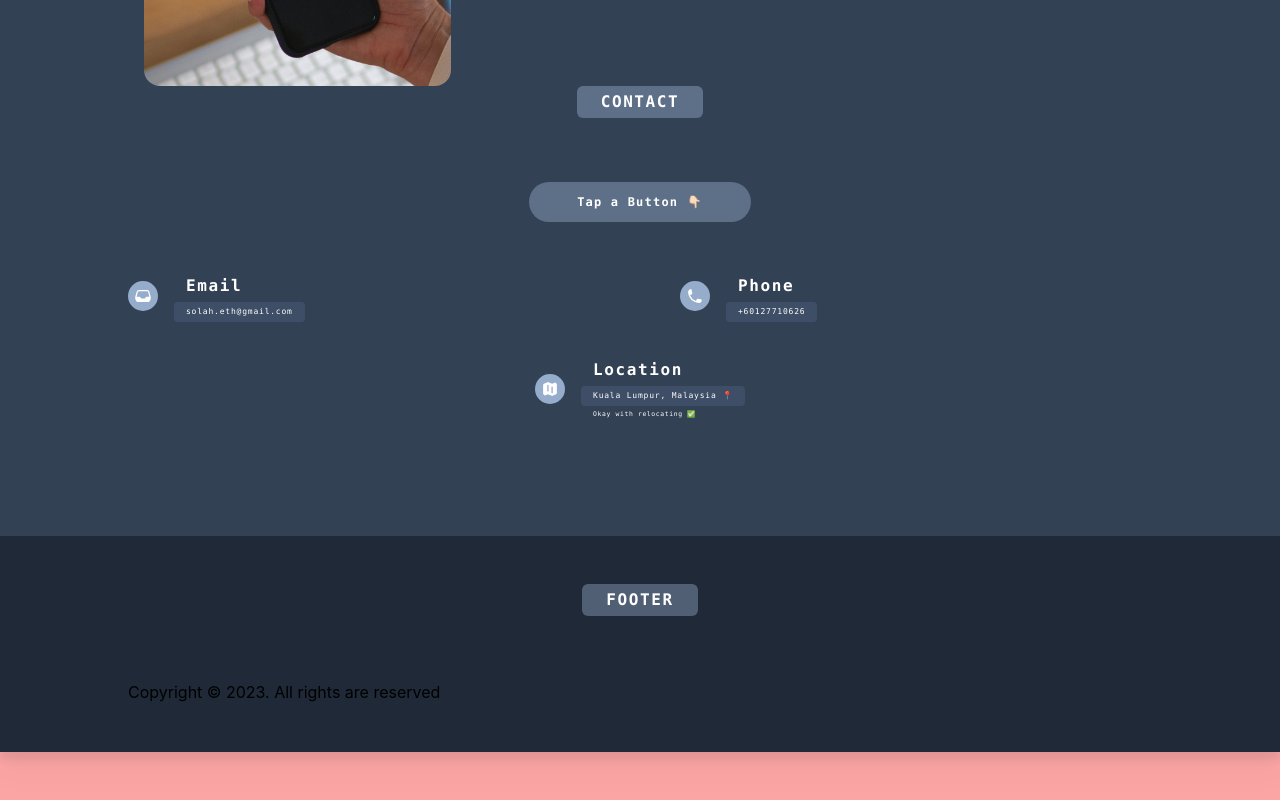
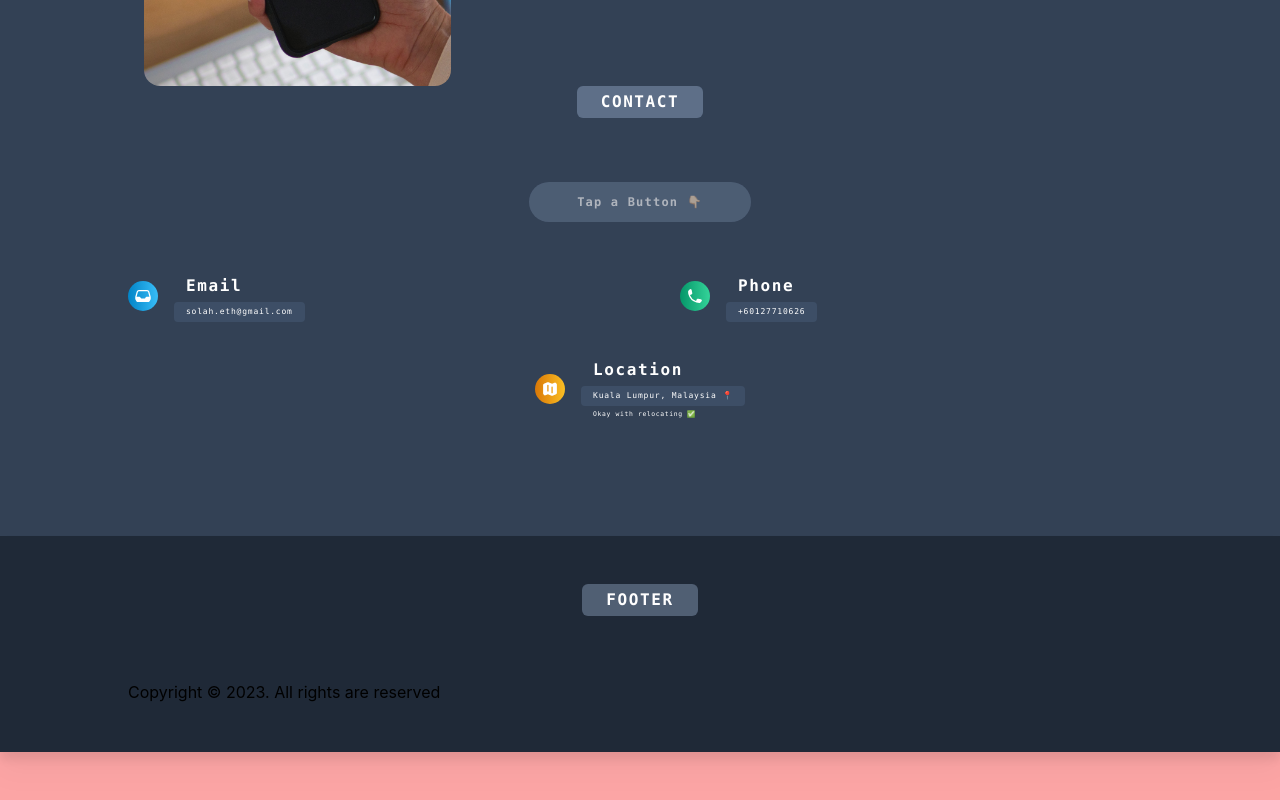
Before and after one commit to solahidris/PP02-Portfolio, a React (Create React App) app: page / in a window 1280 px wide. Shown: the part 2852-3652 px from the top of the page. Built offline with nearby package versions, Linux system fonts and the light colour scheme.

Commit message:
added color to button contact

```diff
--- a/src/App.js
+++ b/src/App.js
@@ -203,44 +203,14 @@ function App() {
           <p className="lg:mt-0 mt-[2rem] mb-[4rem] tracking-widest font-mono font-bold text-white bg-blue-200/30 px-[1.5rem] py-[0.25rem] rounded-md">CONTACT</p>
         </div>
         <div className="flex justify-center">
-          <p className="bg-blue-200/30 py-[0.75rem] px-[3rem] rounded-3xl text-center text-white font-mono font-bold tracking-widest text-xs">Tap a Button 👇🏻</p>
+          <p className="bg-blue-200/30 py-[0.75rem] px-[3rem] rounded-3xl text-center text-white font-mono font-bold tracking-widest text-xs animate-pulse">Tap a Button 👇🏻</p>
         </div>
-
-        {/* <div className="flex justify-center pt-8 ">
-          <button value="emailSection" onClick={() => contactSectionHandler("emailSection")}>
-            <div className="flex py-8">
-              <InboxIcon className="text-white bg-blue-200/70 rounded-full self-center p-[0.4rem] w-[30px] h-[30px]"/>
-              <div className="flex flex-col">
-                <p className="text-white font-mono font-bold self-start mx-4 px-3 py-1 tracking-widest">Email</p>
-                <p className="bg-blue-300/10 rounded text-white font-mono text-[0.5rem] self-center mx-4 px-3 py-1 tracking-widest">solah.eth@gmail.com</p>
-              </div>
-            </div>
-          </button>
-          <button value="phoneSection" onClick={() => contactSectionHandler("phoneSection")}>
-            <div className="flex py-8">
-              <PhoneIcon className="text-white bg-blue-200/70 rounded-full self-center p-[0.4rem] w-[30px] h-[30px]"/>
-              <div className="flex flex-col">
-                <p className="text-white font-mono font-bold self-start mx-4 px-3 py-1 tracking-widest">Phone</p>
-                <p className="bg-blue-300/10 rounded text-white font-mono text-[0.5rem] self-center mx-4 px-3 py-1 tracking-widest">+60127710626</p>
-              </div>
-            </div>
-          </button>
-        </div>
-
-        <div className="flex justify-start ml-3">
-          <MapIcon className="text-white bg-blue-200/70 rounded-full self-center p-[0.4rem] w-[30px] h-[30px]"/>
-          <div className="flex flex-col">
-            <p className="text-white font-mono font-bold self-start mx-4 px-3 py-1 tracking-widest">Location</p>
-            <p className="bg-blue-300/10 rounded text-white font-mono text-[0.5rem] self-center ml-4 px-3 py-1 tracking-widest">Kuala Lumpur, Malaysia 📍</p>
-            <p className="text-white font-mono text-[0.4rem] self-start mx-4 px-3 py-1 tracking-widest">Okay with relocating ✅ </p>
-          </div>
-        </div> */}
 
         <div className="grid grid-cols-2 grid-flow-rows gap-y-8 gap-x-[5rem] pt-[3rem] pb-[2rem] place-content-center">
           <div>
             <button value="emailSection" onClick={() => contactSectionHandler("emailSection")}>
               <div className="flex">
-                <InboxIcon className="text-white bg-blue-200/70 rounded-full self-center p-[0.4rem] w-[30px] h-[30px]"/>
+                <InboxIcon className="text-white bg-gradient-to-r from-sky-600 to-sky-400 rounded-full self-center p-[0.4rem] w-[30px] h-[30px]"/>
                 <div className="flex flex-col">
                   <p className="text-white font-mono font-bold self-start mx-4 px-3 py-1 tracking-widest">Email</p>
                   <p className="bg-blue-300/10 rounded text-white font-mono text-[0.5rem] self-center mx-4 px-3 py-1 tracking-widest">solah.eth@gmail.com</p>
@@ -252,7 +222,7 @@ function App() {
           <div>
             <button value="phoneSection" onClick={() => contactSectionHandler("phoneSection")}>
               <div className="flex">
-                <PhoneIcon className="text-white bg-blue-200/70 rounded-full self-center p-[0.4rem] w-[30px] h-[30px]"/>
+                <PhoneIcon className="text-white bg-gradient-to-r from-emerald-600 to-emerald-400 rounded-full self-center p-[0.4rem] w-[30px] h-[30px]"/>
                 <div className="flex flex-col">
                   <p className="text-white font-mono font-bold self-start mx-4 px-3 py-1 tracking-widest">Phone</p>
                   <p className="bg-blue-300/10 rounded text-white font-mono text-[0.5rem] self-center mx-4 px-3 py-1 tracking-widest">+60127710626</p>
@@ -262,7 +232,7 @@ function App() {
           </div>
 
           <div className="flex col-span-2 justify-center">
-            <MapIcon className="text-white bg-blue-200/70 rounded-full self-center p-[0.4rem] w-[30px] h-[30px]"/>
+            <MapIcon className="text-white bg-gradient-to-r from-amber-600 to-amber-400 rounded-full self-center p-[0.4rem] w-[30px] h-[30px]"/>
             <div className="flex flex-col">
               <p className="text-white font-mono font-bold self-start mx-4 px-3 py-1 tracking-widest">Location</p>
               <p className="bg-blue-300/10 rounded text-white font-mono text-[0.5rem] self-center ml-4 px-3 py-1 tracking-widest">Kuala Lumpur, Malaysia 📍</p>
```
